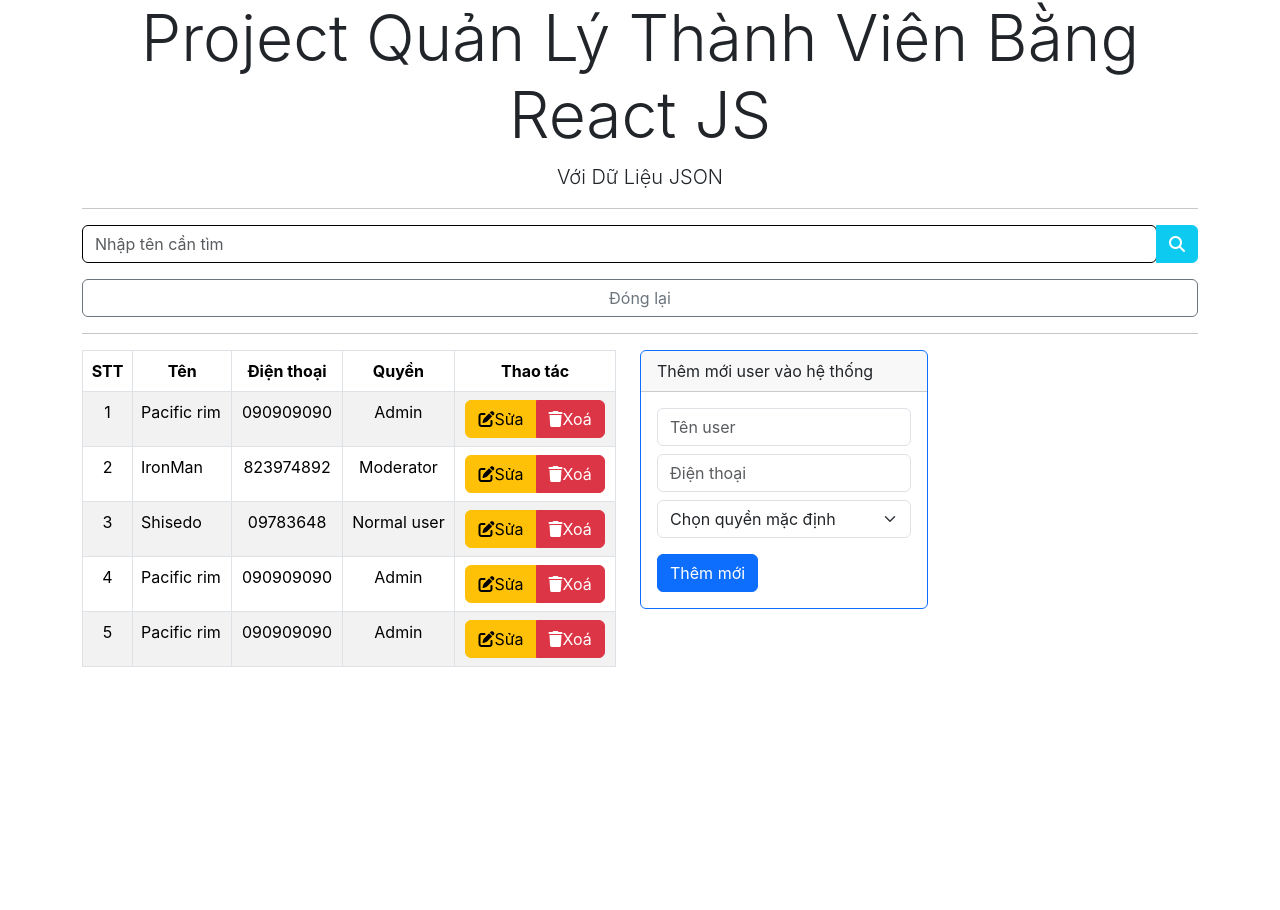
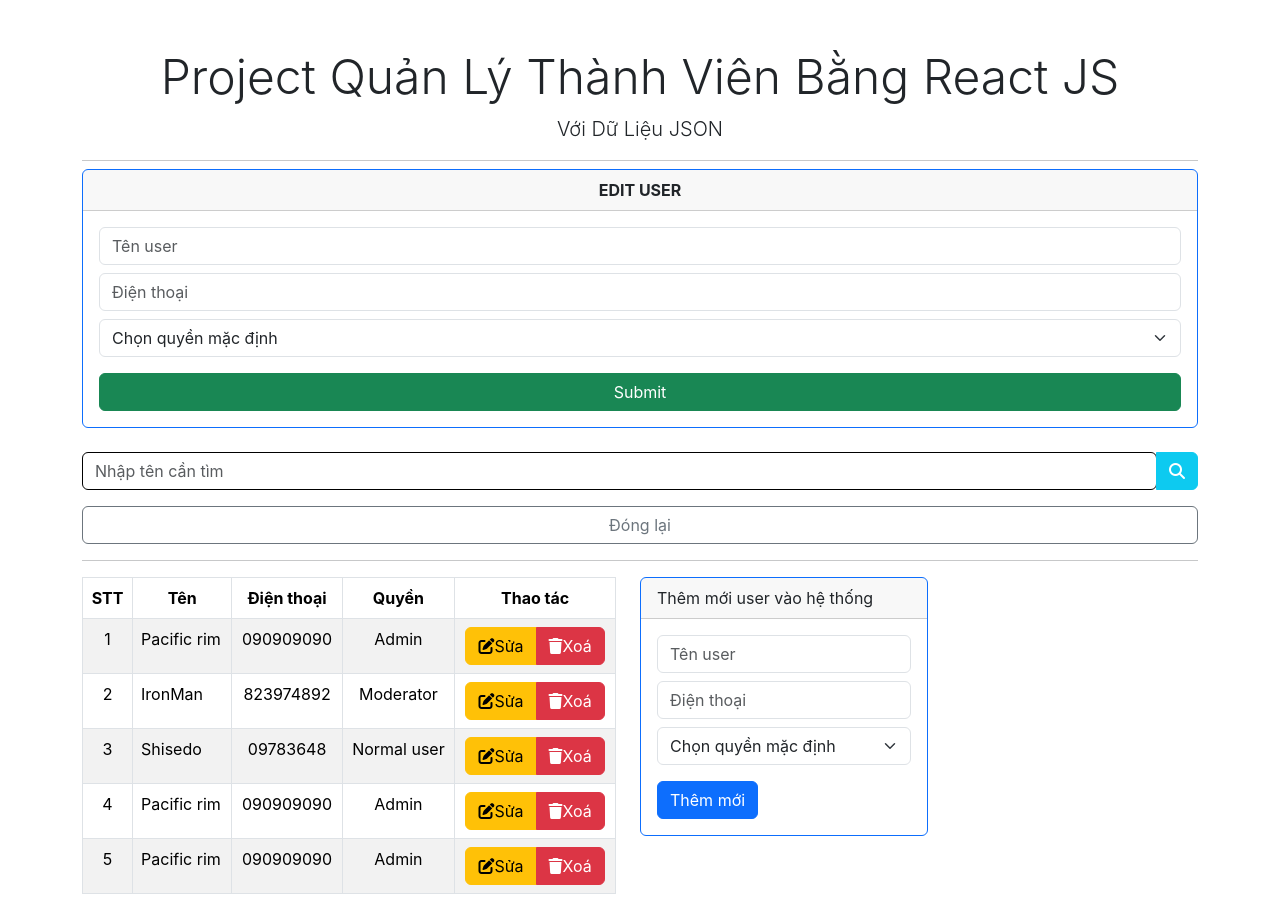
Before and after one commit to huynhkienhao/react-redux-NDV, a React (Create React App) app: page / in a window 1280 px wide. Before the commit the page ends 800 px from the top, so only its background shows below. Built offline with nearby package versions, Linux system fonts and the light colour scheme.

Commit message:
video 81

```diff
--- a/src/Components/App.js
+++ b/src/Components/App.js
@@ -15,7 +15,7 @@ class App extends Component {
       hienThiForm: true,
       data: DataUser,
       searchText: '',
-      editUserStatus: false
+      editUserStatus: true
     }
   }
 
--- a/src/Components/Header.js
+++ b/src/Components/Header.js
@@ -3,9 +3,9 @@ import React, { Component } from 'react';
 class Header extends Component {
     render() {
         return (
-            <div className="jumbotron jumbotron-fluid">
+            <div className="jumbotron jumbotron-fluid mt-5">
                 <div className="container text-center">
-                    <h1 className="display-3">Project Quản Lý Thành Viên Bằng React JS</h1>
+                    <h1 className="display-5">Project Quản Lý Thành Viên Bằng React JS</h1>
                     <p className="lead">Với Dữ Liệu JSON</p>
                     <hr className="my-2" />
                 </div>
```
